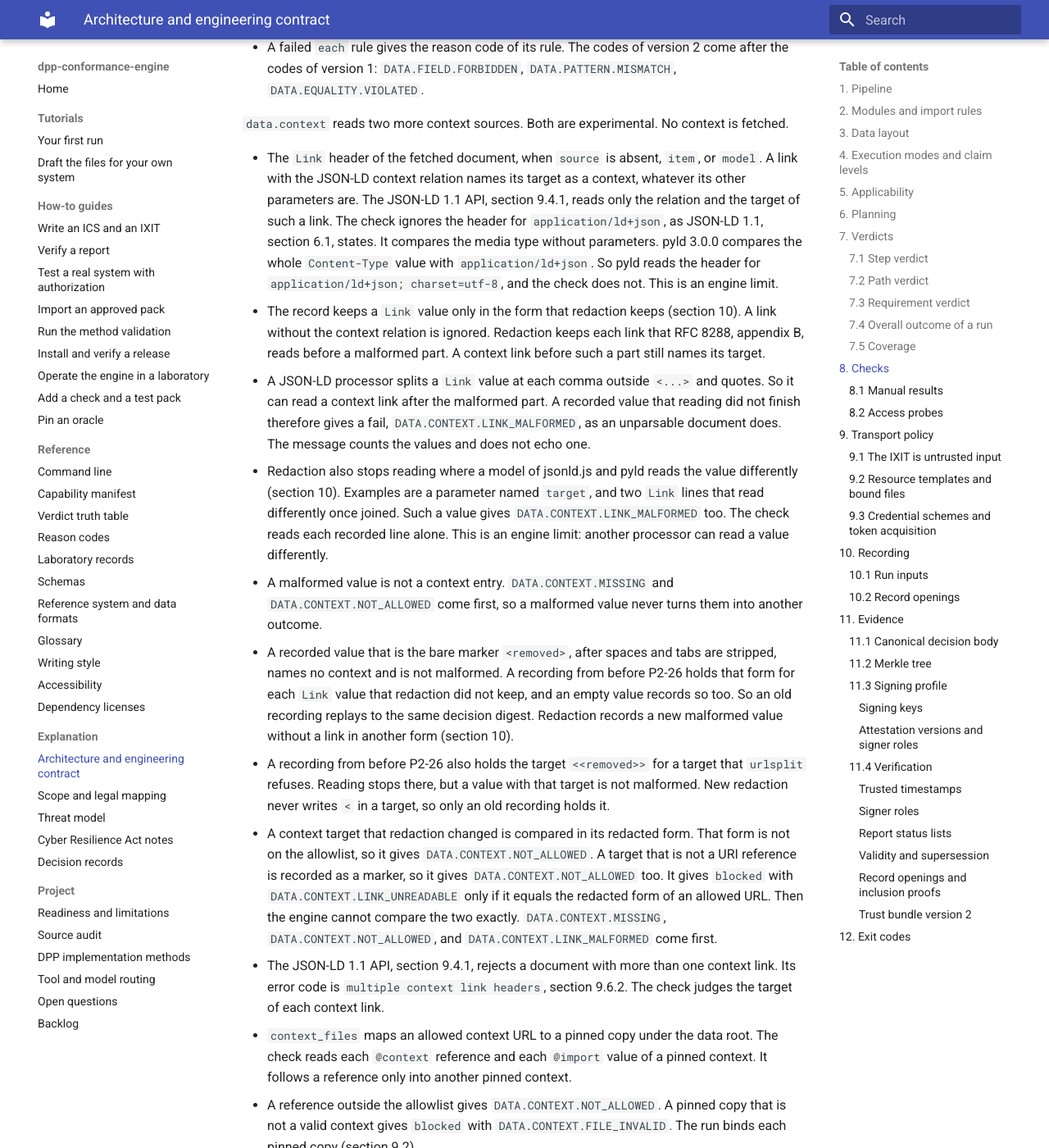
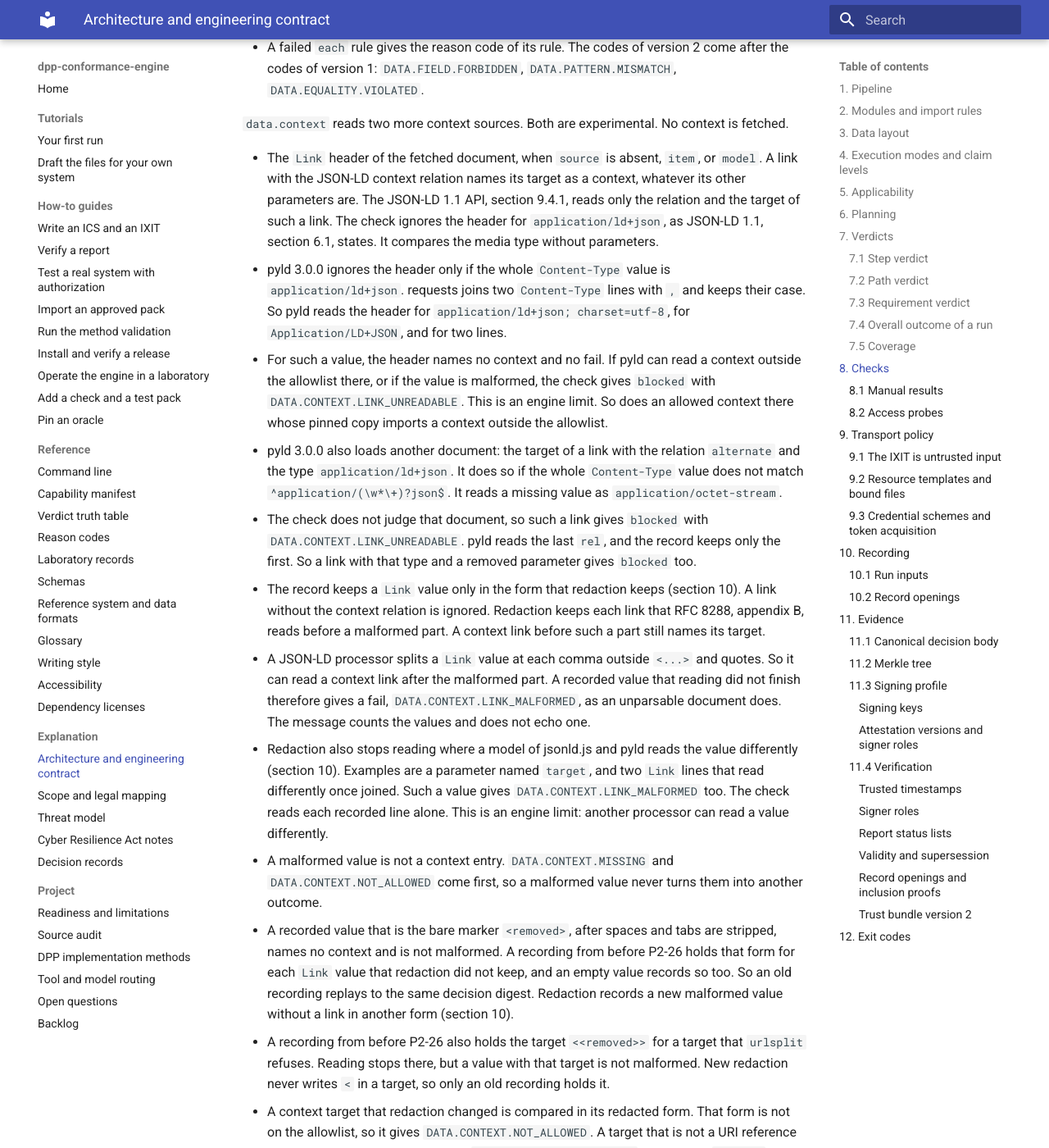
Before and after one commit to hadijannat/dpp-conformance-engine, an MkDocs documentation site: the page built from docs/explanation/architecture.md, in a window 1280 px wide and 1400 px high, scrolled down 22210 px. Shown: the whole window at 82% size. Built offline with MkDocs 1.6.1 and Material for MkDocs 9.7.7, drawn with Linux system fonts in a browser that asks for light colours; the version menu is left out; some of the changed text lies outside the part shown.

Commit message:
docs: describe the Link limits that data.context now reports as blocked
The Content-Type comparison of pyld, the alternate document that pyld
loads, and a base path with an empty or dot segment now give blocked.
Earlier text named them engine limits while the check passed. Describe
the stopped record of a Link value that echoes a credential.

Co-Authored-By: Claude Opus 5.5 <noreply@anthropic.com>

```diff
--- a/docs/explanation/architecture.md
+++ b/docs/explanation/architecture.md
@@ -732,9 +732,20 @@ gives `blocked`, with `DATA.SCHEMA.MISSING` or `DATA.RULES.MISSING`. The run bin
   with the JSON-LD context relation names its target as a context, whatever its other parameters
   are. The JSON-LD 1.1 API, section 9.4.1, reads only the relation and the target of such a link.
   The check ignores the header for `application/ld+json`, as JSON-LD 1.1, section 6.1, states.
-  It compares the media type without parameters. pyld 3.0.0 compares the whole `Content-Type`
-  value with `application/ld+json`. So pyld reads the header for `application/ld+json; charset=utf-8`,
-  and the check does not. This is an engine limit.
+  It compares the media type without parameters.
+- pyld 3.0.0 ignores the header only if the whole `Content-Type` value is `application/ld+json`.
+  requests joins two `Content-Type` lines with `, ` and keeps their case. So pyld reads the header
+  for `application/ld+json; charset=utf-8`, for `Application/LD+JSON`, and for two lines.
+- For such a value, the header names no context and no fail. If pyld can read a context outside
+  the allowlist there, or if the value is malformed, the check gives `blocked` with
+  `DATA.CONTEXT.LINK_UNREADABLE`. This is an engine limit. So does an allowed context there whose
+  pinned copy imports a context outside the allowlist.
+- pyld 3.0.0 also loads another document: the target of a link with the relation `alternate` and
+  the type `application/ld+json`. It does so if the whole `Content-Type` value does not match
+  `^application/(\w*\+)?json$`. It reads a missing value as `application/octet-stream`.
+- The check does not judge that document, so such a link gives `blocked` with
+  `DATA.CONTEXT.LINK_UNREADABLE`. pyld reads the last `rel`, and the record keeps only the
+  first. So a link with that type and a removed parameter gives `blocked` too.
 - The record keeps a `Link` value only in the form that redaction keeps (section 10). A link
   without the context relation is ignored. Redaction keeps each link that RFC 8288, appendix B,
   reads before a malformed part. A context link before such a part still names its target.
@@ -763,6 +774,12 @@ gives `blocked`, with `DATA.SCHEMA.MISSING` or `DATA.RULES.MISSING`. The run bin
   `DATA.CONTEXT.LINK_UNREADABLE` only if it equals the redacted form of an allowed URL. Then the
   engine cannot compare the two exactly. `DATA.CONTEXT.MISSING`, `DATA.CONTEXT.NOT_ALLOWED`, and
   `DATA.CONTEXT.LINK_MALFORMED` come first.
+- The check resolves a relative context target with Python `urljoin`. `urljoin` removes empty
+  segments of the base path, and it does not read `%2e` as `.`. The WHATWG URL parser and pyld
+  3.0.0 keep such segments. A redirect can give such a base.
+- So a relative target gives `blocked` with `DATA.CONTEXT.LINK_UNREADABLE` if the base path has an
+  empty or dot segment and `urljoin` gives an allowed URL. A URL outside the allowlist stays a
+  fail, so this limit never hides one. `resolver.linkset` does not fetch such a target.
 - The JSON-LD 1.1 API, section 9.4.1, rejects a document with more than one context link. Its
   error code is `multiple context link headers`, section 9.6.2. The check judges the target of
   each context link.
@@ -1774,9 +1791,15 @@ records/<id>.enc   one encrypted record each
   relative target keeps only a leading run of `.` and `..` segments.
 - A fuzzer found these forms. It compared `urljoin` with the `URL` class of Node.js 22 and with
   the resolver of pyld 3.0.0. Only redaction reads this rule, so an old record replays unchanged.
-- This is an engine limit: for a relative target, `urljoin` also removes empty segments of the base
-  path. A redirect can give such a base. Redaction does not see the base, so this rule cannot
-  remove such a target.
+- For a relative target, `urljoin` also removes empty segments of the base path. A redirect can
+  give such a base. Redaction does not see the base, so this rule cannot remove such a target.
+  `data.context` gives `blocked` for it instead, and `resolver.linkset` skips it (section 8).
+- The transport removes an echoed credential of the engine before redaction (section 9). Its
+  marker `<removed>` holds `>`. In a `Link` value, the marker could close a target that a reader
+  of the sent value reads as open.
+- So a `Link` value that holds a form of a credential is recorded as `<%3Cremoved%3E>, <removed>`
+  as a whole. Reading of that record stops, so `data.context` gives a fail. Only the live
+  transport writes this form, so an old record replays unchanged.
 - A credential-like query value is different. Redaction replaces it with a marker in place, and
   that marker shows in the recorded target. So a check sees that redaction changed the target.
 
```
Also changed, not shown: docs/reference/reference-system.md (+14 -3 lines).
